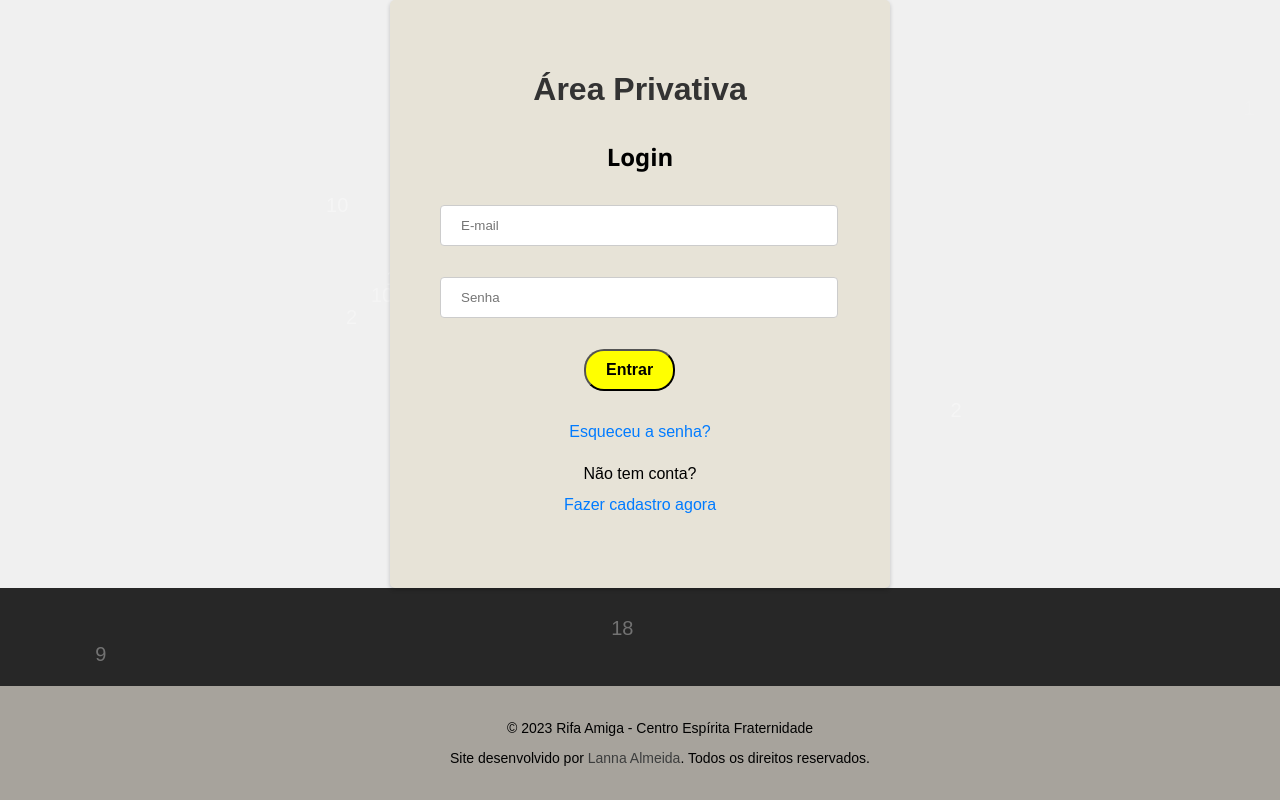
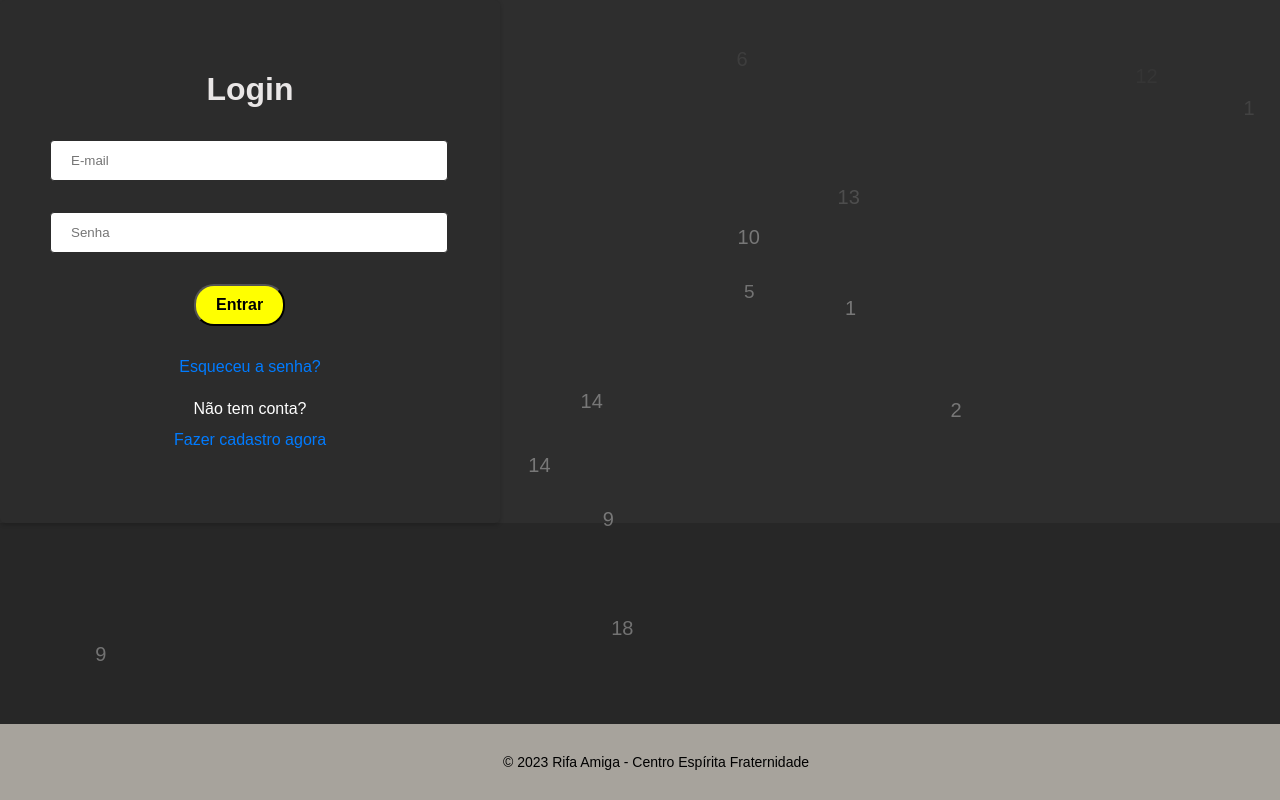
Before and after one commit to lanroo/rifamiga_fraternidade, a React (Create React App) app: page /login in a window 1280 px wide. Shown: the top 800 px of the page. Built offline with nearby package versions, Linux system fonts and the light colour scheme.

Commit message:
fixing loginpage

```diff
--- a/src/App.css
+++ b/src/App.css
@@ -5,7 +5,7 @@ body {
 
 /* cor de fundo padrão para o aplicativo */
 .App {
-  background-color: #f0f0f0;
+  background-color: #2e2e2e;
 }
 
 /* Estilo para o cabeçalho */
--- a/src/components/Footer.tsx
+++ b/src/components/Footer.tsx
@@ -5,9 +5,9 @@ const Footer: React.FC = () => {
   return (
     <footer className="footer-container">
       <p className="footer-text">&copy; {new Date().getFullYear()} Rifa Amiga - Centro Espírita Fraternidade</p>
-      <p className="footer-text"> Site desenvolvido por <a href="https://www.linkedin.com/in/yladacs/" target="_blank" rel="noopener noreferrer">Lanna Almeida</a>.
+      {/* <p className="footer-text"> Site desenvolvido por <a href="https://www.linkedin.com/in/yladacs/" target="_blank" rel="noopener noreferrer">Lanna Almeida</a>.
     Todos os direitos reservados.
-  </p>
+  </p> */}
     </footer>
   );
 };
--- a/src/pages/LoginPage.tsx
+++ b/src/pages/LoginPage.tsx
@@ -45,8 +45,8 @@ function LoginPage() {
         animate={{ opacity: 1, y: 0 }}
         transition={{ duration: 0.5 }}
       >
-        <h1>Área Privativa</h1>
-        <h2 className='login-texting'>Login</h2>
+        <h1>Login</h1>
+        {/* <h2 className='login-texting'>Login</h2> */}
         <form onSubmit={handleSubmit}>
         <div className="login-input-container">
             <input
--- a/src/pages/styles/Footer.css
+++ b/src/pages/styles/Footer.css
@@ -1,6 +1,6 @@
 
 .footer-container {
-  padding: 20px;
+  padding: 16px;
   text-align: center;
   background-color: #a7a39c;
   position: absolute;
--- a/src/pages/styles/LoginPage.css
+++ b/src/pages/styles/LoginPage.css
@@ -17,19 +17,21 @@
 
   .login-container {
     max-width: 400px;
-    margin: 0 auto;
+    margin: 0; /* Remove o centramento */
     padding: 50px;
     border-radius: 5px;
     box-shadow: 0 2px 4px rgba(0, 0, 0, 0.2);
-    background: #e7e3d7;
+    background: #2c2c2c;
     position: relative;
     z-index: 2;
-  }
+    margin-left: 0; /* Alinha à esquerda */
+    margin-top: 0; /* Alinha ao topo */
+}
 
   .login-container h1 {
     text-align: center;
     margin-bottom: 2rem;
-    color: #333;
+    color: #e9e6e6;
   }
 
   .login-input-container {
@@ -47,7 +49,7 @@
     width: 100%;
     padding: 12px 20px;
     margin-bottom: 15px;
-    border: 1px solid #ccc;
+    border: 1px solid #2c2c2c;
     border-radius: 5px;
     box-sizing: border-box;
   }
@@ -55,7 +57,7 @@
     width: 89%;
     padding: 12px 20px;
     margin-bottom: 15px;
-    border: 1px solid #ccc;
+    border: 1px solid #2c2c2c;
     border-radius: 4px;
   }
 
@@ -68,7 +70,7 @@
     width: 100%;
       padding: 12px 20px;
       background-color: #ffc107;
-      color: #333;
+      color: #eeeeee;
       border: none;
       border-radius: 5px;
       cursor: pointer;
@@ -78,9 +80,13 @@
   }
 
   .button-login:hover {
-    background-color: #000000;
+    background-color: #707070;
     color: white;
   }
+
+  span.login-prompt-text {
+    color: white;
+}
 
   .login-options {
     text-align: center;
```
